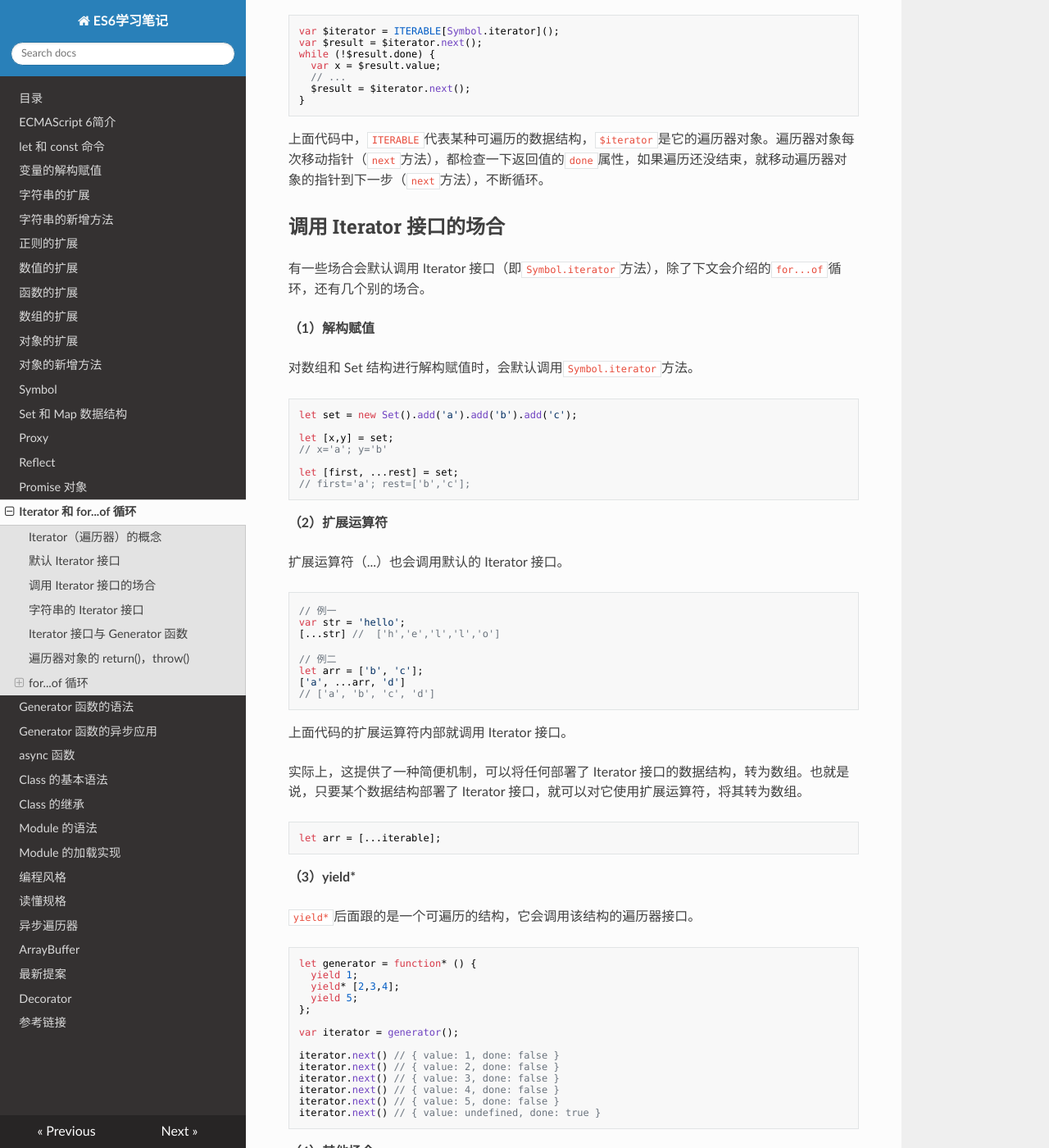
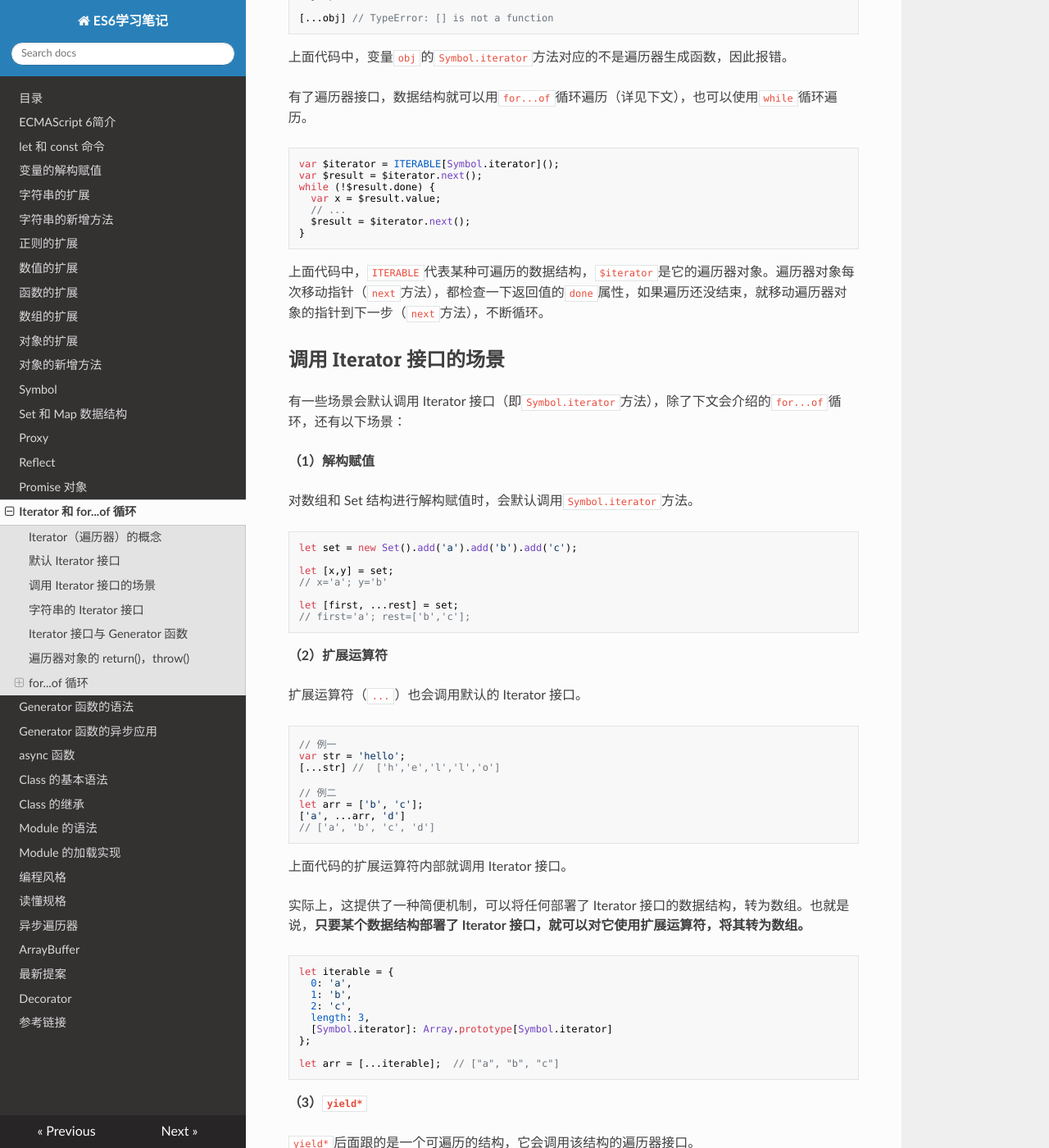
Before and after one commit to filefi/NotesOfES6, an MkDocs documentation site: the page built from docs/iterator.md, in a window 1280 px wide and 1400 px high, scrolled down 6542 px. Shown: the whole window at 82% size. Built offline with MkDocs 1.6.1, drawn with Linux system fonts in a browser that asks for light colours; nearby versions of some CDN libraries; some of the changed text lies outside the part shown.

Commit message:
iterator.md finished

````diff
--- a/docs/iterator.md
+++ b/docs/iterator.md
@@ -22,7 +22,11 @@ JavaScript 原有的表示“集合”的数据结构，主要是数组（`Array
 
 - （4）不断调用指针对象的`next`方法，直到它指向数据结构的结束位置。
 
-**每一次调用`next`方法，都会返回数据结构的当前成员的信息。具体来说，就是返回一个包含`value`和`done`2个属性的对象。其中，`value`属性是当前成员的值，`done`属性是一个布尔值，表示遍历是否结束。**
+**遍历器（迭代器, iterator）对象：**
+
+- **`next()`方法**（必需）：每一次调用`next`方法，都会返回数据结构的当前成员的信息。具体来说，就是返回一个包含`value`和`done`2个属性的对象。其中，`value`属性是当前成员的值，`done`属性是一个布尔值，表示遍历是否结束。
+- **`return()`方法**（可选）：如果`for...of`循环提前退出（通常是因为出错，或者有`break`语句），就会调用`return()`方法。如果一个对象在完成遍历前，需要清理或释放资源，就可以部署`return()`方法。
+- **`throw()`方法**（可选）：`throw()`方法主要是配合 Generator 函数使用，一般的遍历器对象用不到这个方法。
 
 下面是一个模拟`next`方法返回值的例子。
 
@@ -116,7 +120,7 @@ Iterator 接口的目的，就是为所有数据结构，提供了一种统一
 
 **ES6 规定，默认的 Iterator 接口部署在数据结构的`Symbol.iterator`属性，或者说，一个数据结构只要具有`Symbol.iterator`属性，就可以认为是“可遍历的”（iterable）。**
 
-**`Symbol.iterator`属性本身是一个==函数==，就是当前数据结构默认的遍历器生成函数。执行这个函数，就会返回一个遍历器。**至于属性名`Symbol.iterator`，它是一个表达式，返回`Symbol`对象的`iterator`属性，这是一个预定义好的、类型为 Symbol 的特殊值，所以要放在方括号内（参见《Symbol》一章）。
+**`Symbol.iterator`属性是一个返回遍历器（iterator）对象的函数。** *它本身是一个==函数==，就是当前数据结构默认的遍历器生成函数。执行这个函数，就会返回一个遍历器。* 至于属性名`Symbol.iterator`，它是一个表达式，返回`Symbol`对象的`iterator`属性，这是一个预定义好的、类型为 Symbol 的特殊值，所以要放在方括号内（参见《Symbol》一章）。
 
 ```javascript
 const obj = {
@@ -273,7 +277,7 @@ NodeList.prototype[Symbol.iterator] = [][Symbol.iterator];
 
 NodeList 对象是类似数组的对象，本来就具有遍历接口，可以直接遍历。上面代码中，我们将它的遍历接口改成数组的`Symbol.iterator`属性，可以看到没有任何影响。
 
-下面是另一个类似数组的对象调用数组的`Symbol.iterator`方法的例子。
+下面是另一个类似数组的对象调用数组的`Symbol.iterator`方法的例子：
 
 ```javascript
 let iterable = {
@@ -283,12 +287,13 @@ let iterable = {
   length: 3,
   [Symbol.iterator]: Array.prototype[Symbol.iterator]
 };
+
 for (let item of iterable) {
   console.log(item); // 'a', 'b', 'c'
 }
 ```
 
-注意，普通对象部署数组的`Symbol.iterator`方法，并无效果。
+注意，普通对象部署数组的`Symbol.iterator`方法，并无效果：
 
 ```javascript
 let iterable = {
@@ -303,7 +308,7 @@ for (let item of iterable) {
 }
 ```
 
-如果`Symbol.iterator`方法对应的不是遍历器生成函数（即会返回一个遍历器对象），解释引擎将会报错。
+**如果`Symbol.iterator`方法不是一个返回遍历器（iterator）对象的函数，将会报错：**
 
 ```javascript
 var obj = {};
@@ -329,9 +334,9 @@ while (!$result.done) {
 
 上面代码中，`ITERABLE`代表某种可遍历的数据结构，`$iterator`是它的遍历器对象。遍历器对象每次移动指针（`next`方法），都检查一下返回值的`done`属性，如果遍历还没结束，就移动遍历器对象的指针到下一步（`next`方法），不断循环。
 
-## 调用 Iterator 接口的场合
+## 调用 Iterator 接口的场景
 
-有一些场合会默认调用 Iterator 接口（即`Symbol.iterator`方法），除了下文会介绍的`for...of`循环，还有几个别的场合。
+有一些场景会默认调用 Iterator 接口（即`Symbol.iterator`方法），除了下文会介绍的`for...of`循环，还有以下场景：
 
 **（1）解构赋值**
 
@@ -349,7 +354,7 @@ let [first, ...rest] = set;
 
 **（2）扩展运算符**
 
-扩展运算符（...）也会调用默认的 Iterator 接口。
+扩展运算符（`...`）也会调用默认的 Iterator 接口。
 
 ```javascript
 // 例一
@@ -364,13 +369,21 @@ let arr = ['b', 'c'];
 
 上面代码的扩展运算符内部就调用 Iterator 接口。
 
-实际上，这提供了一种简便机制，可以将任何部署了 Iterator 接口的数据结构，转为数组。也就是说，只要某个数据结构部署了 Iterator 接口，就可以对它使用扩展运算符，将其转为数组。
+实际上，这提供了一种简便机制，可以将任何部署了 Iterator 接口的数据结构，转为数组。也就是说，**只要某个数据结构部署了 Iterator 接口，就可以对它使用扩展运算符，将其转为数组。**
 
 ```javascript
-let arr = [...iterable];
+let iterable = {
+  0: 'a',
+  1: 'b',
+  2: 'c',
+  length: 3,
+  [Symbol.iterator]: Array.prototype[Symbol.iterator]
+};
+
+let arr = [...iterable];  // ["a", "b", "c"]
 ```
 
-**（3）yield\***
+**（3）`yield*`**
 
 `yield*`后面跟的是一个可遍历的结构，它会调用该结构的遍历器接口。
 
@@ -391,9 +404,9 @@ iterator.next() // { value: 5, done: false }
 iterator.next() // { value: undefined, done: true }
 ```
 
-**（4）其他场合**
+**（4）其他场景**
 
-由于数组的遍历会调用遍历器接口，所以任何接受数组作为参数的场合，其实都调用了遍历器接口。下面是一些例子。
+由于数组的遍历会调用遍历器接口，所以任何接受数组作为参数的场合，其实都调用了遍历器接口，例如以下情况：
 
 - `for...of`
 - `Array.from()`
@@ -502,25 +515,27 @@ function readLinesSync(file) {
 }
 ```
 
-上面代码中，函数`readLinesSync`接受一个文件对象作为参数，返回一个遍历器对象，其中除了`next()`方法，还部署了`return()`方法。下面的两种情况，都会触发执行`return()`方法。
+上面代码中，函数`readLinesSync`接受一个文件对象作为参数，返回一个遍历器对象，其中除了`next()`方法，还部署了`return()`方法。
+
+下面的2种情况，都会触发执行`return()`方法：
 
 ```javascript
-// 情况一
+// 情况1
 for (let line of readLinesSync(fileName)) {
   console.log(line);
-  break;
+  break;  // 输出文件的第一行后遭遇break，就会执行return()方法
 }
 
-// 情况二
+// 情况2
 for (let line of readLinesSync(fileName)) {
   console.log(line);
-  throw new Error();
+  throw new Error();  // 输出文件的第一行后遭遇抛出Error，就会执行return()方法
 }
 ```
 
-上面代码中，情况一输出文件的第一行以后，就会执行`return()`方法，关闭这个文件；情况二会在执行`return()`方法关闭文件之后，再抛出错误。
+上面代码中，情况1输出文件的第一行以后，就会执行`return()`方法，关闭这个文件；情况2会在执行`return()`方法关闭文件之后，再抛出错误。
 
-注意，`return()`方法必须返回一个对象，这是 Generator 语法决定的。
+**注意，`return()`方法必须返回一个对象，这是 Generator 语法决定的。**
 
 `throw()`方法主要是配合 Generator 函数使用，一般的遍历器对象用不到这个方法。请参阅《Generator 函数》一章。
 
@@ -530,7 +545,7 @@ ES6 借鉴 C++、Java、C# 和 Python 语言，引入了`for...of`循环，作
 
 一个数据结构只要部署了`Symbol.iterator`属性，就被视为具有 iterator 接口，就可以用`for...of`循环遍历它的成员。也就是说，`for...of`循环内部调用的是数据结构的`Symbol.iterator`方法。
 
-`for...of`循环可以使用的范围包括数组、Set 和 Map 结构、某些类似数组的对象（比如`arguments`对象、DOM NodeList 对象）、后文的 Generator 对象，以及字符串。
+`for...of`循环可以使用的范围包括数组、Set 和 Map 结构、某些类似数组的对象（比如`arguments`对象、DOM `NodeList` 对象）、后文的 Generator 对象，以及字符串。
 
 ### 数组
 
@@ -641,7 +656,7 @@ for (let [key, value] of map) {
 
 ### 计算生成的数据结构
 
-有些数据结构是在现有数据结构的基础上，计算生成的。比如，ES6 的数组、Set、Map 都部署了以下三个方法，调用后都返回遍历器对象。
+有些数据结构是在现有数据结构的基础上，计算生成的。比如，ES6 的数组、Set、Map 都部署了以下3个方法，调用后都返回遍历器对象。
 
 - `entries()` 返回一个遍历器对象，用来遍历`[键名, 键值]`组成的数组。对于数组，键名就是索引值；对于 Set，键名与键值相同。Map 结构的 Iterator 接口，默认就是调用`entries`方法。
 - `keys()` 返回一个遍历器对象，用来遍历所有的键名。
@@ -661,7 +676,7 @@ for (let pair of arr.entries()) {
 
 ### 类似数组的对象
 
-类似数组的对象包括好几类。下面是`for...of`循环用于字符串、DOM NodeList 对象、`arguments`对象的例子。
+类似数组的对象包括好几类。下面是`for...of`循环用于字符串、DOM `NodeList` 对象、`arguments`对象的例子。
 
 ```javascript
 // 字符串
@@ -699,7 +714,7 @@ for (let x of 'a\uD83D\uDC0A') {
 // '\uD83D\uDC0A'
 ```
 
-并不是所有类似数组的对象都具有 Iterator 接口，一个简便的解决方法，就是使用`Array.from`方法将其转为数组。
+**并不是所有类似数组的对象都具有 Iterator 接口，一个简便的解决方法，就是使用`Array.from`方法将其转为数组。**
 
 ```javascript
 let arrayLike = { length: 2, 0: 'a', 1: 'b' };
@@ -713,11 +728,17 @@ for (let x of arrayLike) {
 for (let x of Array.from(arrayLike)) {
   console.log(x);
 }
+
+// 错误
+[...arrayLike]   // Uncaught TypeError: arrayLike is not iterable
+
+// 正确
+[...Array.from(arrayLike)]   // ["a", "b"]
 ```
 
 ### 对象
 
-对于普通的对象，`for...of`结构不能直接使用，会报错，必须部署了 Iterator 接口后才能使用。但是，这样情况下，`for...in`循环依然可以用来遍历键名。
+**对于普通的对象，`for...of`结构不能直接使用，会报错，必须部署了 Iterator 接口后才能使用。**但是，这样情况下，`for...in`循环依然可以用来遍历键名。
 
 ```javascript
 let es6 = {
@@ -794,7 +815,7 @@ for (var index in myArray) {
 }
 ```
 
-`for...in`循环有几个缺点。
+**`for...in`循环有以下缺点：**
 
 - 数组的键名是数字，但是`for...in`循环是以字符串作为键名“0”、“1”、“2”等等。
 - `for...in`循环不仅遍历数字键名，还会遍历手动添加的其他键，甚至包括原型链上的键。
@@ -802,17 +823,17 @@ for (var index in myArray) {
 
 总之，`for...in`循环主要是为遍历对象而设计的，不适用于遍历数组。
 
-`for...of`循环相比上面几种做法，有一些显著的优点。
+**相比之下，`for...of`循环有以下显著优点：**
+
+- 有着同`for...in`一样的简洁语法，但是没有`for...in`那些缺点。
+- 不同于`forEach`方法，它可以与`break`、`continue`和`return`配合使用。
+- 提供了遍历所有数据结构的统一操作接口。
 
 ```javascript
 for (let value of myArray) {
   console.log(value);
 }
 ```
-
-- 有着同`for...in`一样的简洁语法，但是没有`for...in`那些缺点。
-- 不同于`forEach`方法，它可以与`break`、`continue`和`return`配合使用。
-- 提供了遍历所有数据结构的统一操作接口。
 
 下面是一个使用 break 语句，跳出`for...of`循环的例子。
 
````
Also changed, not shown: other parts of docs/iterator.md (+3 -3 lines).
